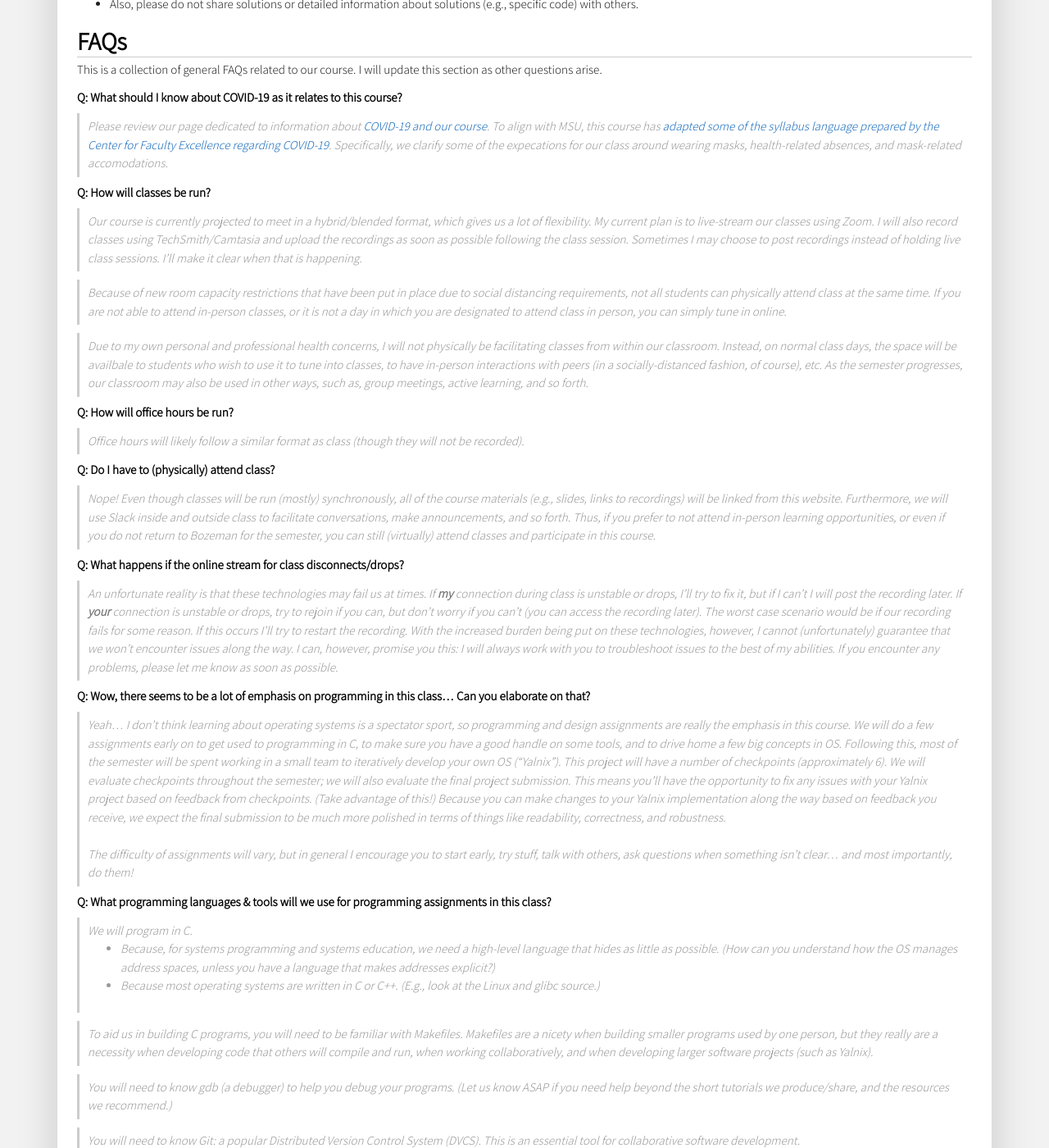
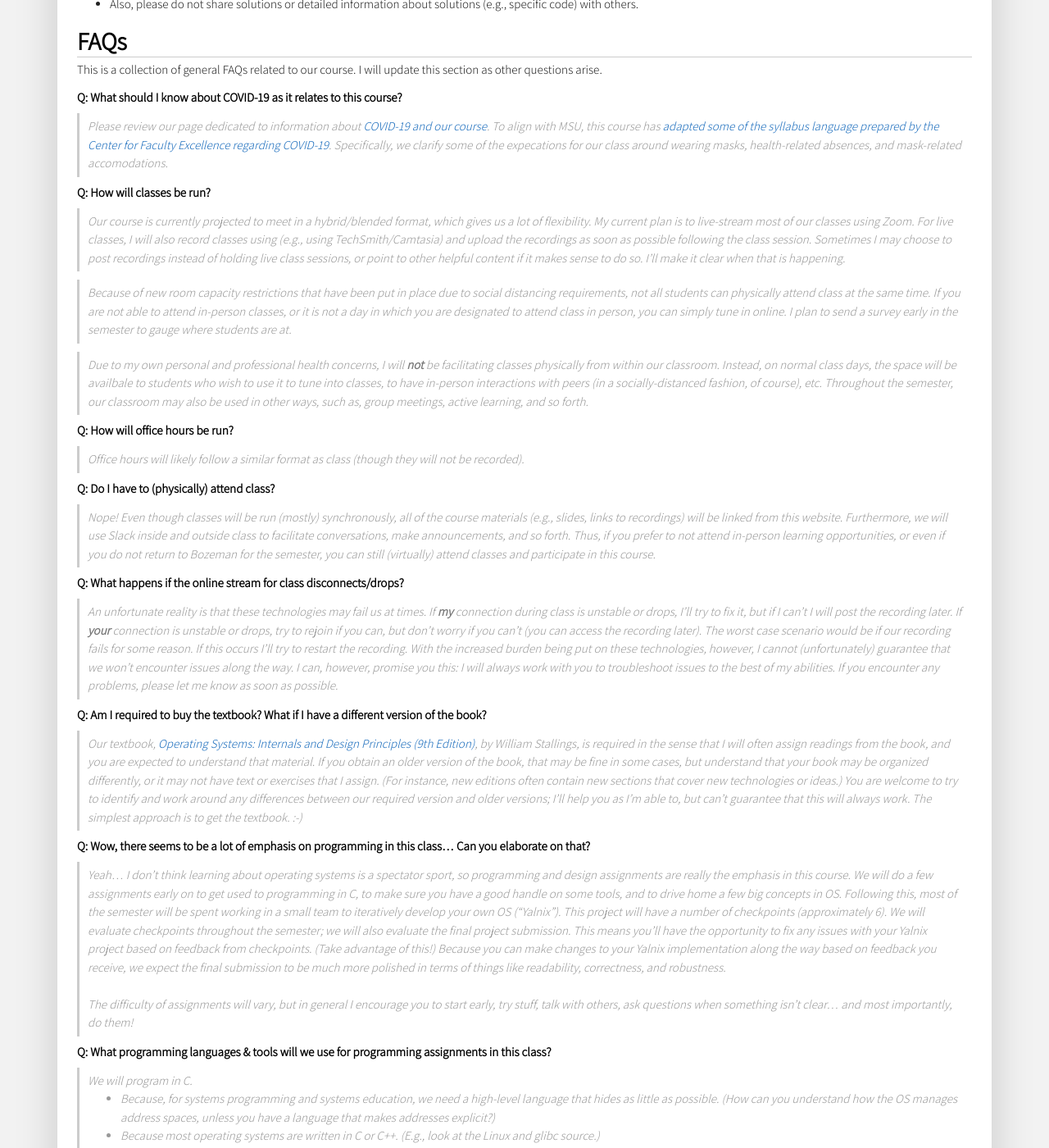
Before and after one commit to traviswpeters/cs460-2020-fall, a Jekyll site: the page built from index.md, in a window 1280 px wide and 1400 px high, scrolled down 3382 px. Shown: the whole window at 82% size. Built offline with Jekyll 4.4.1, drawn with Linux system fonts in a browser that asks for light colours; nearby versions of some CDN libraries; some web fonts are replaced; some of the changed text lies outside the part shown.

Commit message:
update FAQs - exams, textbook, and class

```diff
--- a/index.md
+++ b/index.md
@@ -144,7 +144,7 @@
 <!-- slides -->
 
 <!-- Introductions + Basics -->
-<!-- TODO: COMPSEC BOOTCAMP (1st week...) -->
+<!-- TODO: TECH BOOTCAMP (1st week...) -->
 [slides01]: files/001.pdf
 [slides02]: files/002.pdf
 [slides03]: files/003.pdf
@@ -357,17 +357,18 @@
 
 ###### Q: How will classes be run?
 > Our course is currently projected to meet in a hybrid/blended format, which gives us a lot of flexibility.
-> My current plan is to live-stream our classes using Zoom.
-> I will also record classes using TechSmith/Camtasia and upload the recordings as soon as possible following the class session.
-> Sometimes I may choose to post recordings instead of holding live class sessions.
+> My current plan is to live-stream most of our classes using Zoom.
+> For live classes, I will also record classes using (e.g., using TechSmith/Camtasia) and upload the recordings as soon as possible following the class session.
+> Sometimes I may choose to post recordings instead of holding live class sessions, or point to other helpful content if it makes sense to do so.
 > I'll make it clear when that is happening.
 
 > Because of new room capacity restrictions that have been put in place due to social distancing requirements, not all students can physically attend class at the same time.
 > If you are not able to attend in-person classes, or it is not a day in which you are designated to attend class in person, you can simply tune in online.
+> I plan to send a survey early in the semester to gauge where students are at.
 
-> Due to my own personal and professional health concerns, I will not physically be facilitating classes from within our classroom.
+> Due to my own personal and professional health concerns, I will **not** be facilitating classes physically from within our classroom.
 > Instead, on normal class days, the space will be availbale to students who wish to use it to tune into classes, to have in-person interactions with peers (in a socially-distanced fashion, of course), etc.
-> As the semester progresses, our classroom may also be used in other ways, such as, group meetings, active learning, and so forth.
+> Throughout the semester, our classroom may also be used in other ways, such as, group meetings, active learning, and so forth.
 
 ###### Q: How will office hours be run?
 > Office hours will likely follow a similar format  as class (though they will not be recorded).
@@ -386,6 +387,15 @@
 > With the increased burden being put on these technologies, however, I cannot (unfortunately) guarantee that we won't encounter issues along the way.
 > I can, however, promise you this: I will always work with you to troubleshoot issues to the best of my abilities.
 > If you encounter any problems, please let me know as soon as possible.
+
+###### Q: Am I required to buy the textbook? What if I have a different version of the book?
+
+> Our textbook, {{ site.data.settings.textbook }}, is required in the sense that I will often assign readings from the book, and you are expected to understand that material.
+> If you obtain an older version of the book, that may be fine in some cases, but understand that your book may be organized differently, or it may not have text or exercises that I assign.
+> (For instance, new editions often contain new sections that cover new technologies or ideas.)
+> You are welcome to try to identify and work around any differences between our required version and older versions;
+> I'll help you as I'm able to, but can't guarantee that this will always work.
+> The simplest approach is to get the textbook. :-)
 
 ###### Q: Wow, there seems to be a lot of emphasis on programming in this class... Can you elaborate on that?
 > Yeah... I don't think learning about operating systems is a spectator sport, so programming and design assignments are really the emphasis in this course.
@@ -412,8 +422,20 @@
 
 ###### Q: What are exams like in Operating Systems (CSCI 460)?
 > A smaller portion of the final grade is determined by exams.
-I'm currently planning two exams, each worth 15%.
-Exams will be a mixture of problems; e.g., short-answer, reading/writing/explaining code, design questions.
+> I'm currently planning two exams, each worth 15%.
+> Exams will be a mixture of problems; e.g., short-answer, reading/writing/explaining code, design questions.
+
+> Exams will likely be in a take-home format.
+> You'll have at least 1 day (perhaps more) to take the exam.
+> You'll be able to reference slides from class, your textbook, your brain - stuff like that - but I will ask that you not consult with other students (past, present, or... future?) or other resources outside of what we use in this course.
+> My aim here is to assess **YOU** and **HOW YOU THINK** about what we are learning in operating systems.
+> To that end, I have not intention of asking you not to use your notes or your code (those are yours after all!).
+> Nor do I intend to ask you not to use **legitimate resources** (e.g., our course slides, our textbook).
+> What I do expect is that the work you submit is your work.
+> So please, out of respect for me and others in this course, don't go looking for solutions to problems online.
+> If something isn't clear, ask me or our TA (not the Internet).
+> If you don't know something, that's fine, move past it.
+> Learn from the feedback we give you, and preferrably, follow up with me so we can chat and make sure you've got a good grip on stuff going forward.
 
 ###### Q: Why are we using Zoom instead of WebEx or Microsoft Teams for streaming classes?
 > Great question! I've gone back and forth on this but I have ultimately decided on Zoom.
```
